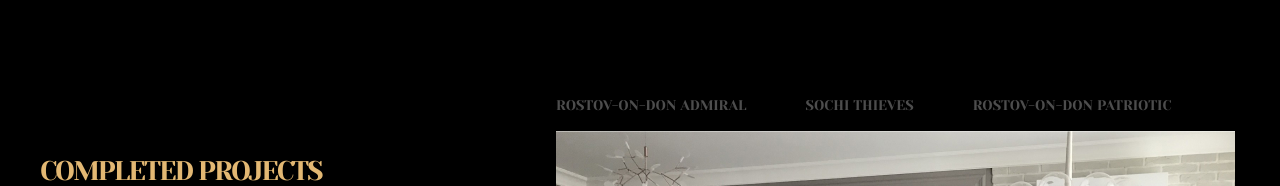
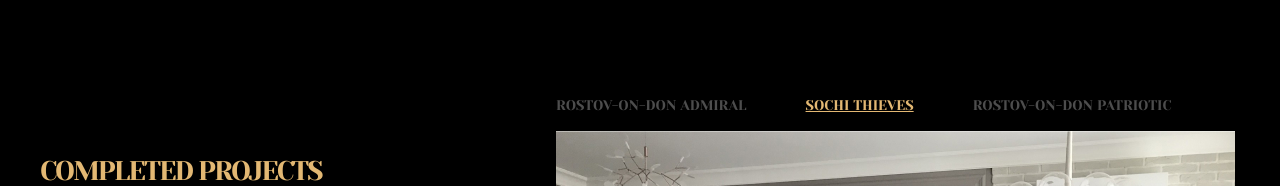
Before and after one commit to MariaShalaginova/slider_project, a website: page index.html in a window 1280 px wide. Both pictures are taken after a click on the element 61 px from the left and 618 px from the top of the page. Shown: the top 186 px of the page. Drawn offline with Linux system fonts and the light colour scheme; files whose address does not match are found by name.

Commit message:
Add files via upload

```diff
--- a/index.js
+++ b/index.js
@@ -83,6 +83,9 @@
         console.log(num);
         sliderImages.querySelector(".active").classList.remove("active");
         sliderImages.querySelector(".n" + num).classList.add("active");
+        // подсвечивание названия проектов с включением соответсвующего слайда
+        sliderLink.querySelector(".active").classList.remove("active");
+        sliderLink.querySelector(".n" + num).classList.add("active");
         if (options.dots) {
           sliderDots.querySelector(".active").classList.remove("active");
           sliderDots.querySelector(".n" + num).classList.add("active");
--- a/style.css
+++ b/style.css
@@ -115,6 +115,12 @@ h1 {
 .completed-projects-item:hover {
     color: #E3B873;
     text-decoration:underline;
+    cursor:pointer;
+}
+
+.completed-projects-item.active {
+    color: #E3B873;
+    text-decoration:underline;
 }
 
 .completed-projects-container {
```
